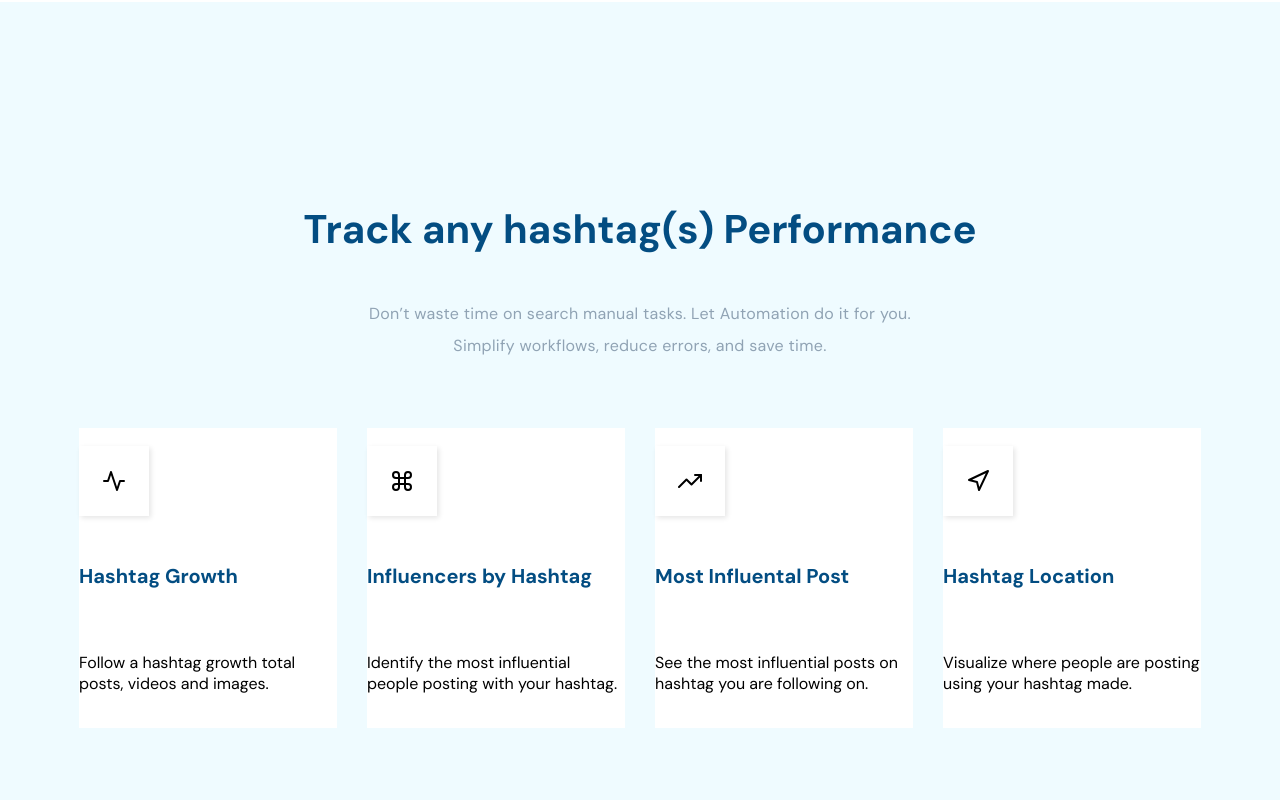
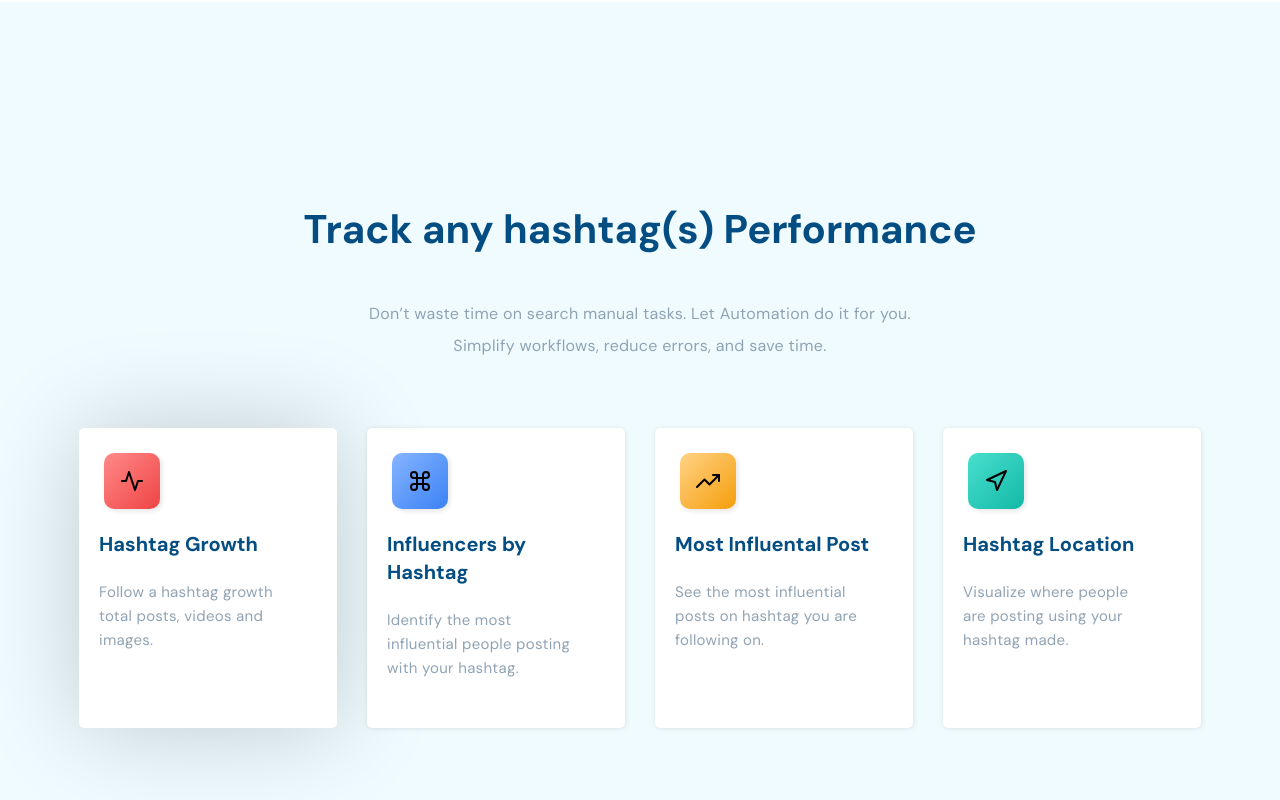
Before and after one commit to abdel-oue/ehya, a plain HTML site: page index.html in a window 1280 px wide. Shown: the part 2582-3382 px from the top of the page. Drawn offline with Linux system fonts and the light colour scheme.

Commit message:
Bl done 3

```diff
--- a/styles/styles.css
+++ b/styles/styles.css
@@ -269,23 +269,52 @@ a{
 }
 .block{
     background-color: #FFFFFF;
-    width: 258px;
-    height: 300px;
+    width: 218px;
+    height: 260px;
     display: flex;
     flex-direction: column;
-    justify-content: space-evenly;
+    padding: 20px;
+    box-shadow: 0.5px 0.5px 5px rgba(0, 0, 0, 0.1);
+    border-radius: 5px;
+}
+.svgc1{
+    background: linear-gradient(to top left,#EF4444,#FF8989);
+
+}
+.svgc2{
+    background: linear-gradient(to top left,#3B82F6,#86B4FF);
+}
+.svgc3{
+    background: linear-gradient(to top left,#F59E0B,#FFD285);
+}
+.svgc4{
+    background: linear-gradient(to top left,#14B8A6,#48DFCE);
 }
 .block .svg{
+    fill: white;
     height: 24px;
     width: 24px;
-    padding: 23px;
+    padding: 16px;
+    margin: 5px;
     box-shadow: 2px 2px 5px rgba(0, 0, 0, 0.1);
-
+    border-radius: 10px;
 }
-
 .block h2{
     color: #034D82;
     font-weight: 700;
     font-size: 20px;
-    line-height: 52px;
+    line-height: 28px;
 }
+.block p{
+    color: #90A3B4;
+    font-size: 15px;
+    font-weight: 400;
+    line-height: 24px;
+    letter-spacing: 0.3px;
+    margin-top: 5px;
+    width: 188px;
+}
+.highlight{
+    box-shadow: 1px 1px 100px rgba(0, 0, 0, 0.2);
+
+}
```
